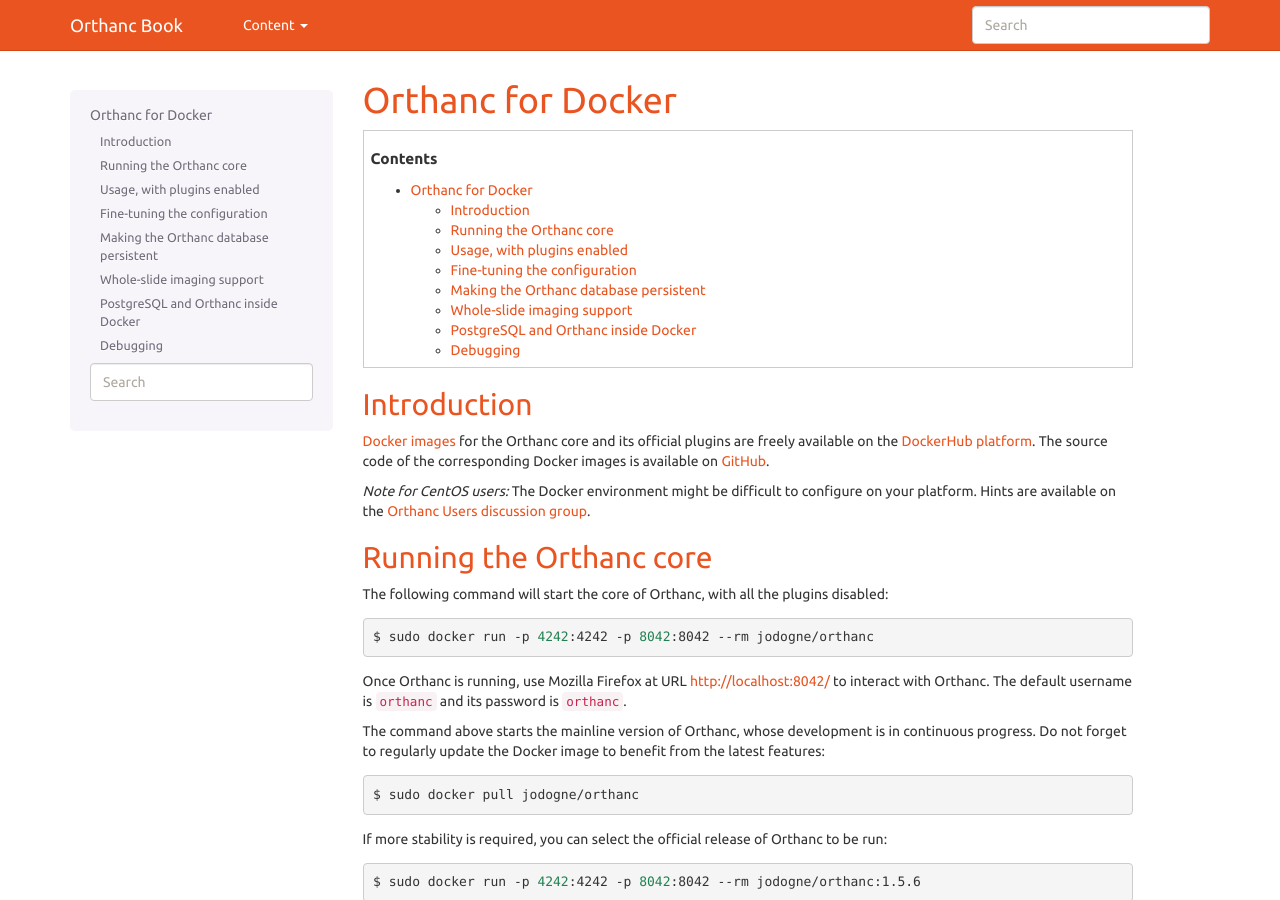
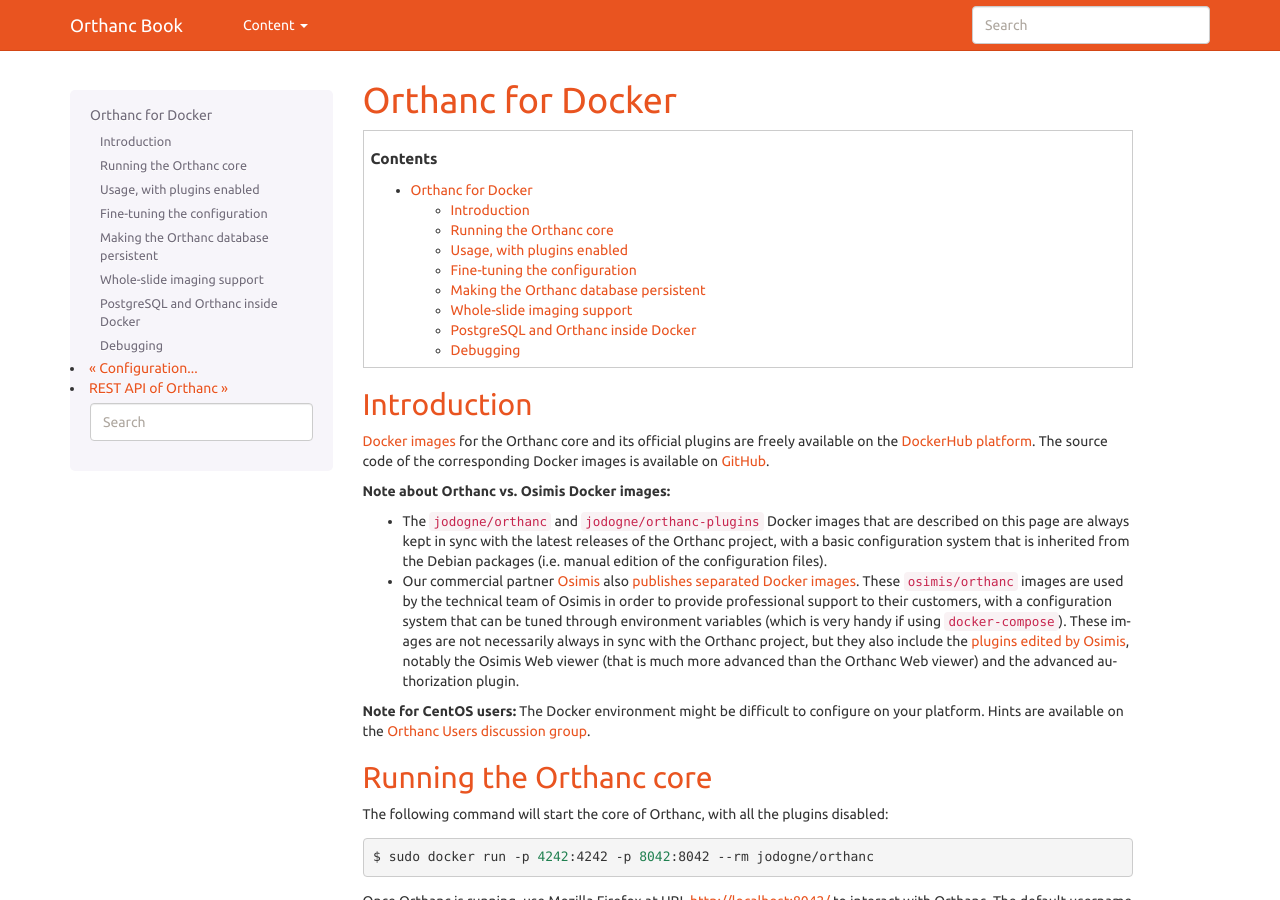
Before and after one commit to orthanc-mirrors/orthanc-book, a Sphinx documentation site: the page built from Sphinx/source/users/docker.rst, in a window 1280 px wide and 900 px high. Built offline with Sphinx 7.4.7, drawn with Linux system fonts in a browser that asks for light colours.

Commit message:
note about docker

```diff
--- a/Sphinx/source/plugins.rst
+++ b/Sphinx/source/plugins.rst
@@ -51,6 +51,8 @@
    plugins/worklists-plugin.rst
    plugins/serve-folders.rst
 
+.. _plugins-osimis:
+
 From Osimis
 ^^^^^^^^^^^
 
--- a/Sphinx/source/users.rst
+++ b/Sphinx/source/users.rst
@@ -6,6 +6,7 @@
 
    users/cookbook.rst
    users/configuration.rst
+   users/docker.rst
    users/rest.rst
    users/backup.rst
    users/replication.rst
--- a/Sphinx/source/users/docker.rst
+++ b/Sphinx/source/users/docker.rst
@@ -18,7 +18,28 @@
 source code of the corresponding Docker images is available on `GitHub
 <https://github.com/jodogne/OrthancDocker>`__.
 
-*Note for CentOS users:* The Docker environment might be difficult to
+**Note about Orthanc vs. Osimis Docker images:**
+
+* The ``jodogne/orthanc`` and ``jodogne/orthanc-plugins`` Docker
+  images that are described on this page are always kept in sync with
+  the latest releases of the Orthanc project, with a basic
+  configuration system that is inherited from the Debian packages
+  (i.e. manual edition of the configuration files).
+
+* Our commercial partner `Osimis <http://osimis.io>`__ also `publishes
+  separated Docker images
+  <https://osimis.atlassian.net/wiki/spaces/OKB/pages/26738689/How+to+use+osimis+orthanc+Docker+images>`__.
+  These ``osimis/orthanc`` images are used by the technical team of
+  Osimis in order to provide professional support to their customers,
+  with a configuration system that can be tuned through environment
+  variables (which is very handy if using ``docker-compose``). These
+  images are not necessarily always in sync with the Orthanc project,
+  but they also include the :ref:`plugins edited by Osimis
+  <plugins-osimis>`, notably the Osimis Web viewer (that is much more
+  advanced than the Orthanc Web viewer) and the advanced authorization
+  plugin.
+
+**Note for CentOS users:** The Docker environment might be difficult to
 configure on your platform. Hints are available on the `Orthanc Users
 discussion group
 <https://groups.google.com/d/msg/orthanc-users/w-uPAknnRQc/-XhzBGSCAwAJ>`__.
```
